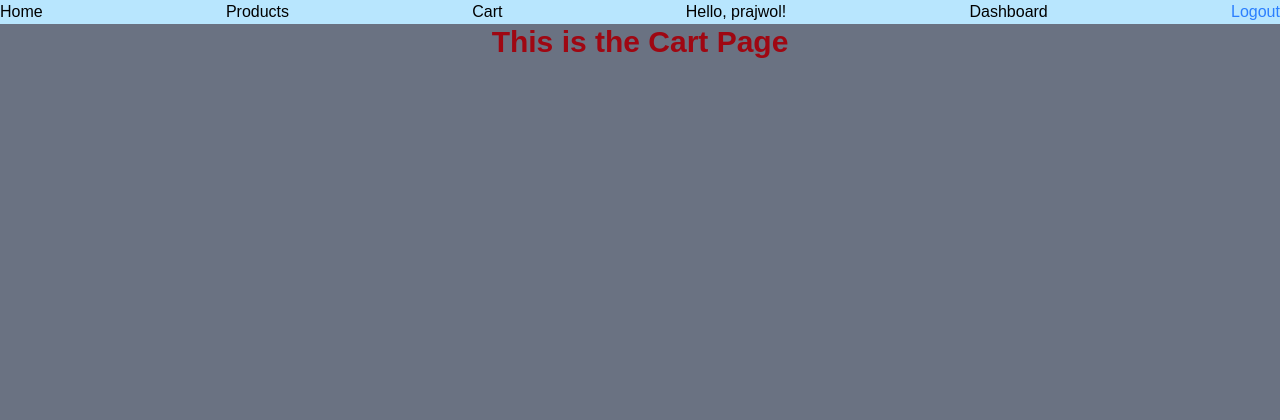
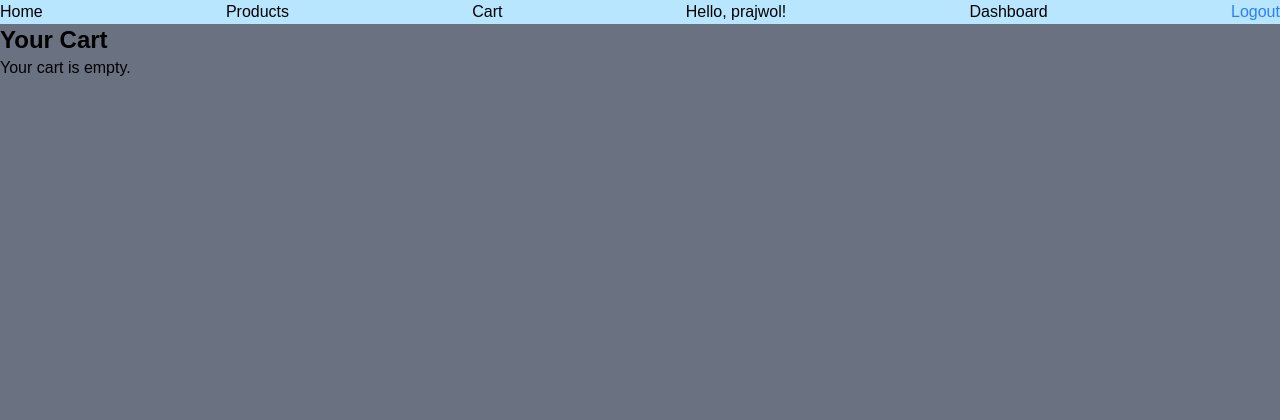
Before and after one commit to prajwolk09/django-ecommerce, a Django app: page /cart/ in a window 1280 px wide. Shown: the top 420 px of the page. Run offline with Django 5.2, Linux system fonts and the light colour scheme; a user stored in the database is signed in; style sheets or scripts are compiled from the project's sources; some libraries are stand-ins or nearby versions.

Commit message:
Cart detail page shows cart items and total

```diff
--- a/store/templates/store/cart.html
+++ b/store/templates/store/cart.html
@@ -1,5 +1,32 @@
-{% extends 'store/base.html' %}
+{% extends "store/base.html" %}
 
 {% block content %}
-    <h1 class="text-3xl text-center font-bold text-red-800">This is the Cart Page</h1>
+  <h1 class="text-2xl font-bold mb-4">Your Cart</h1>
+
+  {% if cart_items %}
+    <table class="w-full table-auto border-collapse">
+      <thead>
+        <tr>
+          <th class="border px-4 py-2 text-left">Product</th>
+          <th class="border px-4 py-2">Price</th>
+          <th class="border px-4 py-2">Quantity</th>
+          <th class="border px-4 py-2">Subtotal</th>
+        </tr>
+      </thead>
+      <tbody>
+        {% for item in cart_items %}
+          <tr>
+            <td class="border px-4 py-2">{{ item.name }}</td>
+            <td class="border px-4 py-2">${{ item.price }}</td>
+            <td class="border px-4 py-2">{{ item.quantity }}</td>
+            <td class="border px-4 py-2">${{ item.subtotal }}</td>
+          </tr>
+        {% endfor %}
+      </tbody>
+    </table>
+
+    <p class="text-right font-bold mt-4">Total: ${{ total }}</p>
+  {% else %}
+    <p>Your cart is empty.</p>
+  {% endif %}
 {% endblock %}
--- a/store/views.py
+++ b/store/views.py
@@ -2,7 +2,7 @@ from django.shortcuts import render, redirect
 from django.contrib.auth.forms import UserCreationForm
 from django.contrib.auth.decorators import login_required
 from .models import Product
-from django.shortcuts import get_object_or_404, redirect
+from django.shortcuts import get_object_or_404, redirect, render
 
 # Create your views here.
 def home(request):
@@ -19,8 +19,27 @@ def product_detail(request, slug):
 @login_required
 def cart_detail(request):
     cart = request.session.get('cart', {})
-    print(cart)
-    return render(request,'store/cart.html',{'cart':cart})
+    cart_items = []
+    total = 0
+
+    for product_id, item in cart.items():
+        item_subtotal = float(item['price']) * item['quantity']
+        total += item_subtotal
+        cart_items.append({
+            'product_id': product_id,
+            'name': item['name'],
+            'price': item['price'],
+            'quantity': item['quantity'],
+            'subtotal': "%.2f" % item_subtotal,
+        })
+
+    context = {
+        'cart_items': cart_items,
+        'total': "%.2f" % total,
+    }
+
+    return render(request,'store/cart.html',context)
+
 
 def add_to_cart(request, product_id):
     product = get_object_or_404(Product, id=product_id, is_active=True)
```
